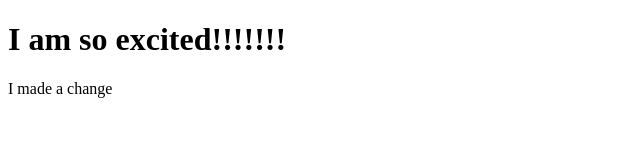
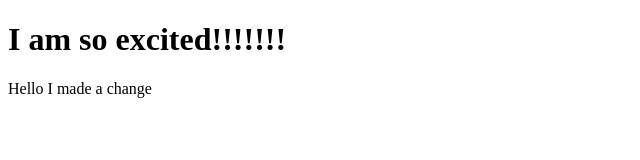
Before and after one commit to zevenrodriguez/CIM111-r, a plain HTML site: page classexamples/index.html in a window 1280 px wide. Shown: the full height of the page, 0-640 px from the left. Drawn offline with Linux system fonts and the light colour scheme.

Commit message:
upload hw

```diff
--- a/classexamples/index.html
+++ b/classexamples/index.html
@@ -10,7 +10,7 @@
   <body>
 
       <h1>I am so excited!!!!!!!</h1>
-      <p>I made a change</p>
+      <p>Hello I made a change</p>
   </body>
 
 
```
